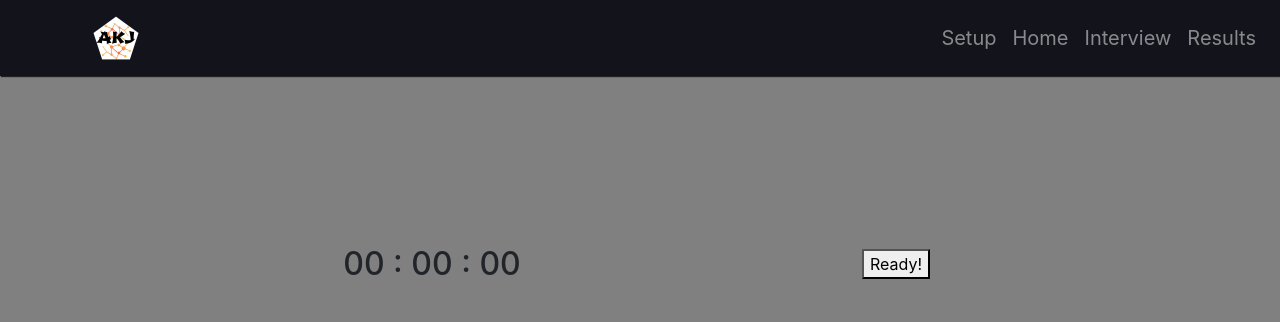
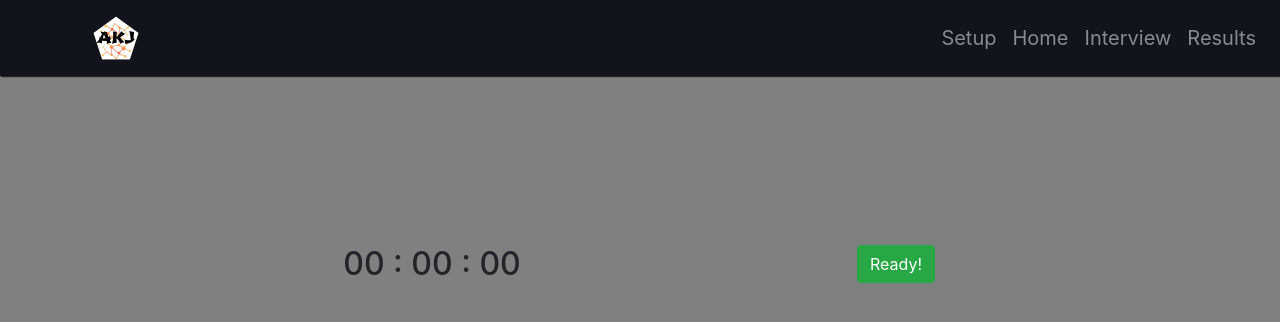
Before and after one commit to ksapru/hackthenorth2020, a React (Create React App) app: page / in a window 1280 px wide. Shown: the top 322 px of the page. Built offline with nearby package versions, Linux system fonts and the light colour scheme; no server answers.

Commit message:
Merge branch 'front-end-krish' of https://github.com/ksapru/hackthenorth2020 into front-end-krish

```diff
--- a/src/pages/Interview.js
+++ b/src/pages/Interview.js
@@ -64,19 +64,19 @@ export class Interview extends Component {
                 (<button style={{
                     position: 'absolute', left: '70%', top: '33%',
                     transform: 'translate(-50%, -50%)'
-                }} onClick={this.startTimer}>Ready!</button>)}
+                }} type="button" class="btn btn-success" onClick={this.startTimer}>Ready!</button>)}
 
                 {this.state.timerOn === true && this.state.timerTime > 0 &&
                 (<button style={{
                     position: 'absolute', left: '70%', top: '33%',
                     transform: 'translate(-50%, -50%)'
-                }} onClick={this.stopTimer}>Pause</button>)}
+                }} type="button" class="btn btn-primary" onClick={this.stopTimer}>Pause</button>)}
 
                 {this.state.timerOn === false && this.state.timerTime > 0 &&
                 (<button style={{
-                    position: 'absolute', left: '77%', top: '33%',
+                    position: 'absolute', left: '70%', top: '33%',
                     transform: 'translate(-50%, -50%)'
-                }} onClick={this.startTimer}>Resume</button>)}
+                }} type="button" class="btn btn-primary" onClick={this.startTimer}>Resume</button>)}
 
                 <Webcam
                     style={{ //centering the videofeed
```
Also changed, not shown: 1 other file (tests, documents, lock files or other folders).
